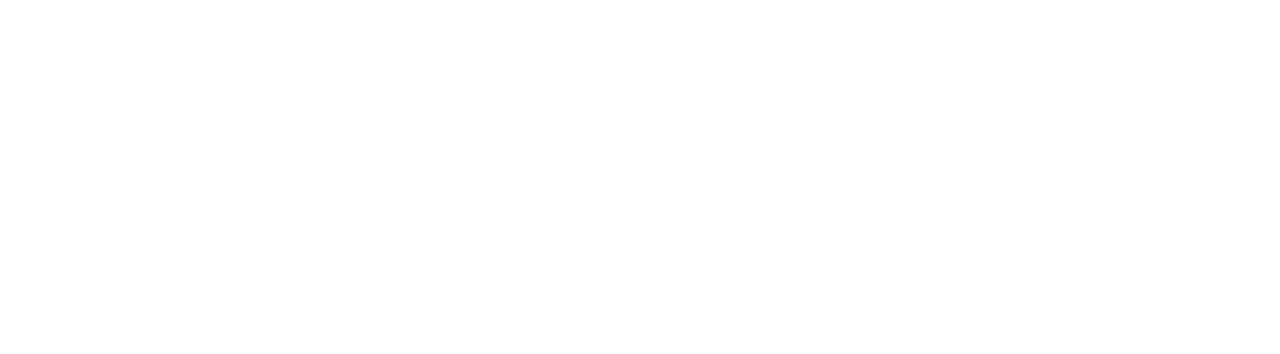
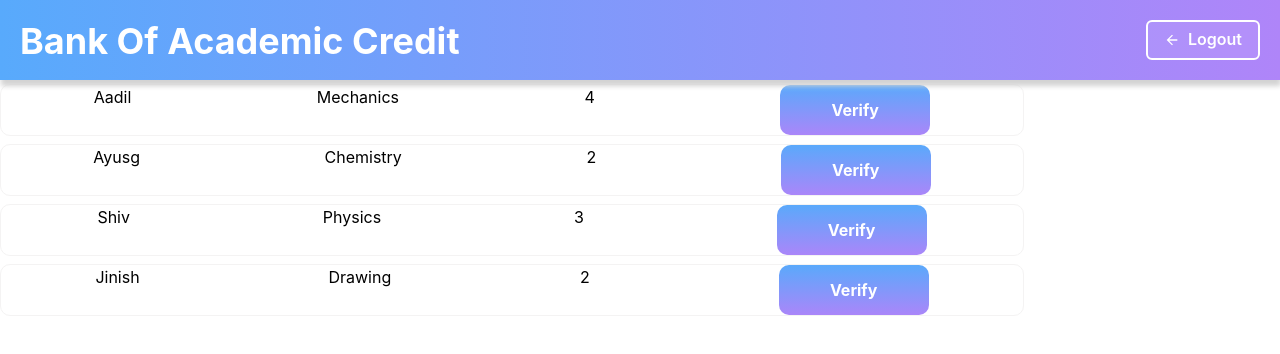
Before and after one commit to technophile-04/tsec-hacks-22-frontend, a React (Create React App) app: page /uni/verify/1 in a window 1280 px wide. Before the commit this address had no page. Shown: the top 354 px of the page. Built offline with nearby package versions, Linux system fonts and the light colour scheme.

Commit message:
transaction page

```diff
--- a/src/components/App.js
+++ b/src/components/App.js
@@ -2,6 +2,7 @@
 import { BrowserRouter, Route, Routes } from "react-router-dom";
 import Landing from "../pages/Landing.jsx";
 import UniPage from "../pages/UniPage";
+import PendingTransfers from "../pages/PendingTransfers";
 
 function App() {
   return (
@@ -11,6 +12,7 @@
           <Route path="/" element={<Landing />} />
           <Route path="/user/:id" element={<UserProfile />} />
           <Route path="/uni/:id" element={<UniPage />} />
+          <Route path="/uni/verify/:id" element={<PendingTransfers />} />
         </Routes>
       </div>
     </BrowserRouter>
--- a/src/components/PendingTransfer/PendingT.css
+++ b/src/components/PendingTransfer/PendingT.css
@@ -0,0 +1,9 @@
+.verify-div {
+  display: flex;
+  justify-content: space-around;
+  flex-direction: column;
+  width: 100%;
+  min-height: 30vh;
+  color: black;
+  background-color: #fff;
+}
--- a/src/components/PendingTransfer/PendingT.jsx
+++ b/src/components/PendingTransfer/PendingT.jsx
@@ -1,7 +1,46 @@
 import React from "react";
+import NavBar from "../../pages/UserProfile/Navbar/Navbar";
+import VerifyList from "./VerifyList";
+import "./PendingT.css";
 
 function PendingT() {
-  return <></>;
+  const pendingCoursesToBeVerified = [
+    {
+      name: "Aadil",
+      courseName: "Mechanics",
+      credits: "4",
+    },
+    {
+      name: "Ayusg",
+      courseName: "Chemistry",
+      credits: "2",
+    },
+    ,
+    {
+      name: "Shiv",
+      courseName: "Physics",
+      credits: "3",
+    },
+    {
+      name: "Jinish",
+      courseName: "Drawing",
+      credits: "2",
+    },
+  ];
+  return (
+    <>
+      <NavBar />
+      <div className="verify-div">
+        {pendingCoursesToBeVerified.map((course) => (
+          <VerifyList
+            name={course.name}
+            courseName={course.courseName}
+            credits={course.credits}
+          />
+        ))}
+      </div>
+    </>
+  );
 }
 
 export default PendingT;
--- /dev/null
+++ b/src/components/PendingTransfer/VerifyList.css
@@ -0,0 +1,15 @@
+.verify-list button {
+  width: 150px;
+  height: 50px;
+  border-radius: 10px;
+  background: linear-gradient(#5aa9fb, #aa86f9);
+  font-weight: 700;
+}
+
+.verify-list {
+  display: flex;
+  justify-content: space-around;
+  width: 80%;
+  border-radius: 10px;
+  border: 1px solid #f4f3f3;
+}
--- /dev/null
+++ b/src/components/PendingTransfer/VerifyList.jsx
@@ -0,0 +1,46 @@
+import React from "react";
+import "./VerifyList.css";
+import {
+  Modal,
+  ModalOverlay,
+  ModalContent,
+  ModalHeader,
+  ModalFooter,
+  ModalBody,
+  ModalCloseButton,
+  useDisclosure,
+  Button,
+} from "@chakra-ui/react";
+function VerifyList(props) {
+  const { isOpen, onOpen, onClose } = useDisclosure();
+  return (
+    <>
+      <div className="verify-list">
+        <p>{props.name}</p>
+        <p>{props.courseName}</p>
+        <p>{props.credits}</p>
+        <button style={{ color: "#fff" }} onClick={onOpen}>
+          Verify
+        </button>
+      </div>
+      <Modal isOpen={isOpen} onClose={onClose}>
+        <ModalOverlay />
+        <ModalContent>
+          <ModalHeader>Verify the course</ModalHeader>
+          <ModalCloseButton />
+          <ModalBody>
+            <p>Confirm Verifcation Of Course</p>
+          </ModalBody>
+
+          <ModalFooter>
+            <Button bgColor="white" color="grey">
+              Confirm
+            </Button>
+          </ModalFooter>
+        </ModalContent>
+      </Modal>
+    </>
+  );
+}
+
+export default VerifyList;
--- /dev/null
+++ b/src/pages/PendingTransfers.jsx
@@ -0,0 +1,12 @@
+import React from "react";
+import PendingT from "../components/PendingTransfer/PendingT";
+
+function PendingTransfers() {
+  return (
+    <div>
+      <PendingT />
+    </div>
+  );
+}
+
+export default PendingTransfers;
```
Also changed, not shown: src/pages/UserProfile/UserDetail/PendingTransfers.jsx (deleted).
